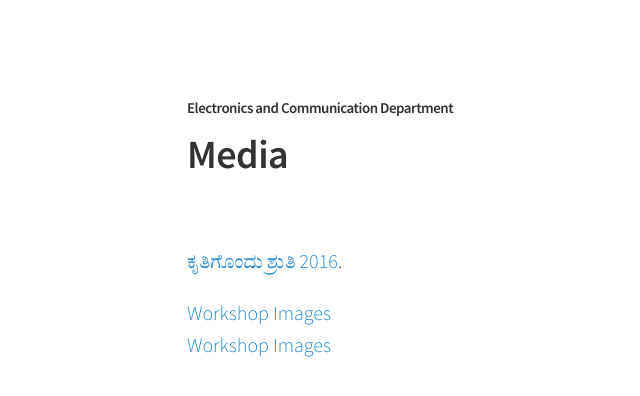
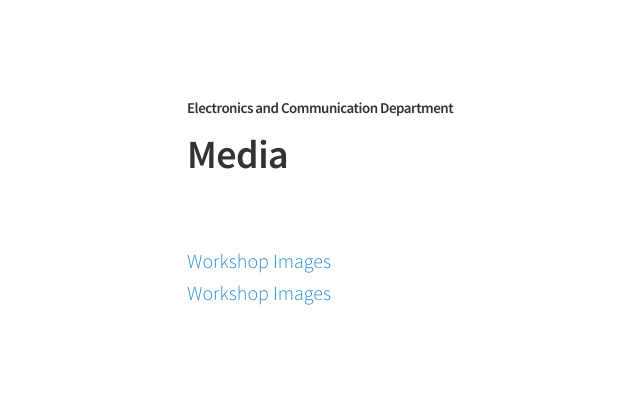
Before and after one commit to ecernsit/ecernsit.github.io, a Jekyll site: the page built from _posts/2016-10-06-noesis.md, in a window 1280 px wide. Shown: the top 396 px of the page, without its empty margins (93-733 px from the left). Built offline with Jekyll 4.4.1, drawn with Linux system fonts in a browser that asks for light colours.

Commit message:
unicode5

```diff
--- a/_posts/2016-10-06-noesis.md
+++ b/_posts/2016-10-06-noesis.md
@@ -5,7 +5,6 @@ title: "Media"
 
 
 
-<a target="_blank"  href="https://drive.google.com/open?id=0B9cqMjKT9M-dTDJnczNhM0VFeWc">ಕೃತಿಗೊಂದು ಶ್ರುತಿ 2016</a>.
 
 
 <div class='button -regular center'>
```
